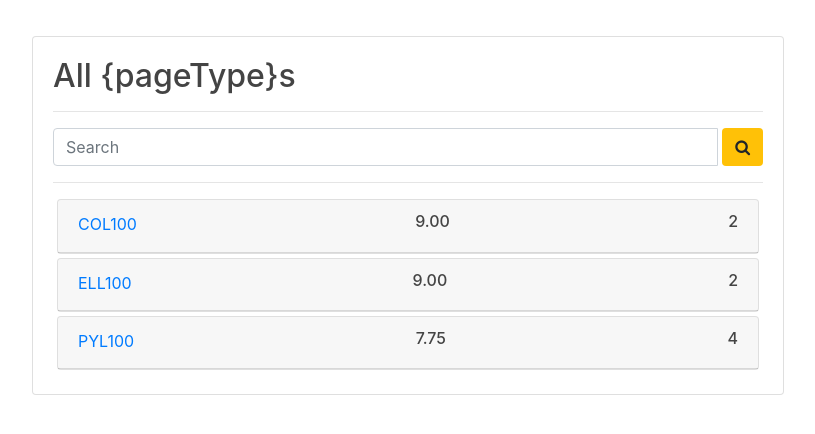
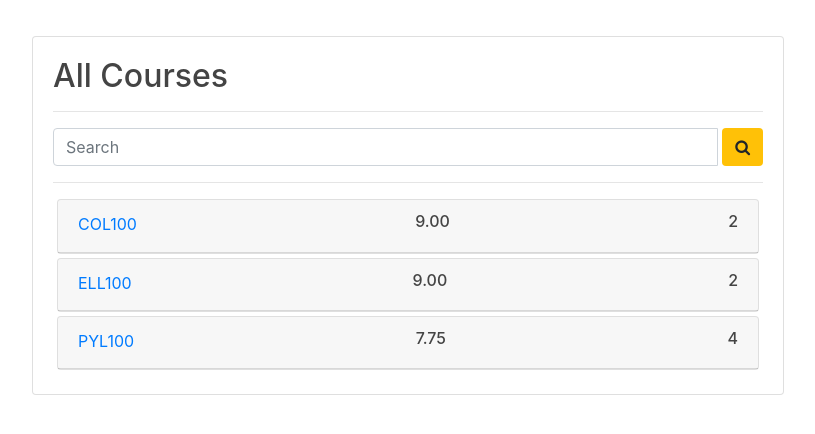
Before and after one commit to Prakhar314/Rating-Portal, a Django app: page /course/ in a window 1280 px wide. Shown: the part 56-490 px from the top of the page, without its empty margins (42-857 px from the left). Run offline with Django 3.2, Linux system fonts and the light colour scheme; data comes from the database, SQL or seed files in the repository; some libraries are stand-ins or nearby versions.

Commit message:
Minor changes in UI

```diff
--- a/courses/templates/courses/courseList.html
+++ b/courses/templates/courses/courseList.html
@@ -4,7 +4,7 @@
 {% endblock title %}
 {% block content %}
   <div class="card-body">
-      <h2>All {pageType}s</h2>
+      <h2>All {{pageType}}s</h2>
       <hr>
       <form method="GET" class="navbar-form" role="search">
         <div class="input-group add-on">
```
